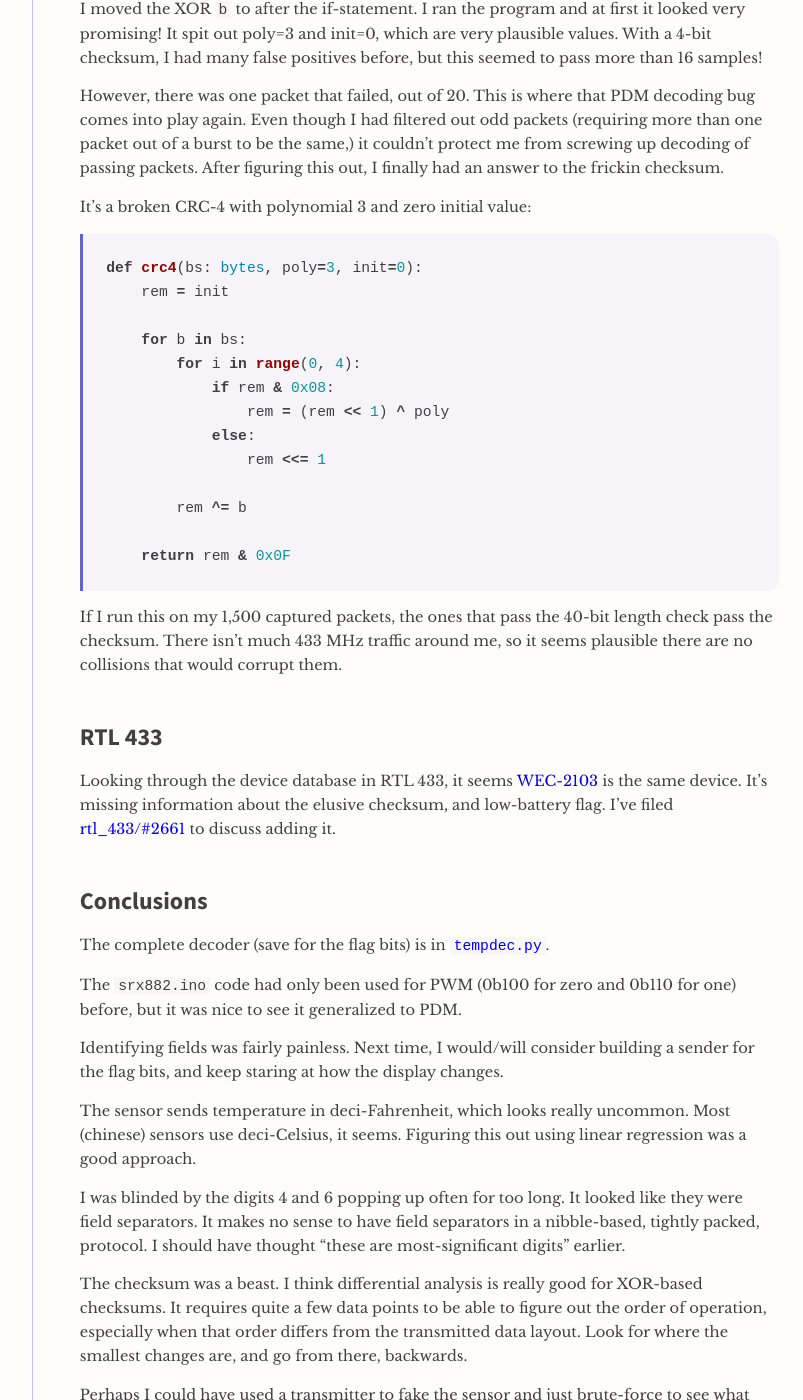
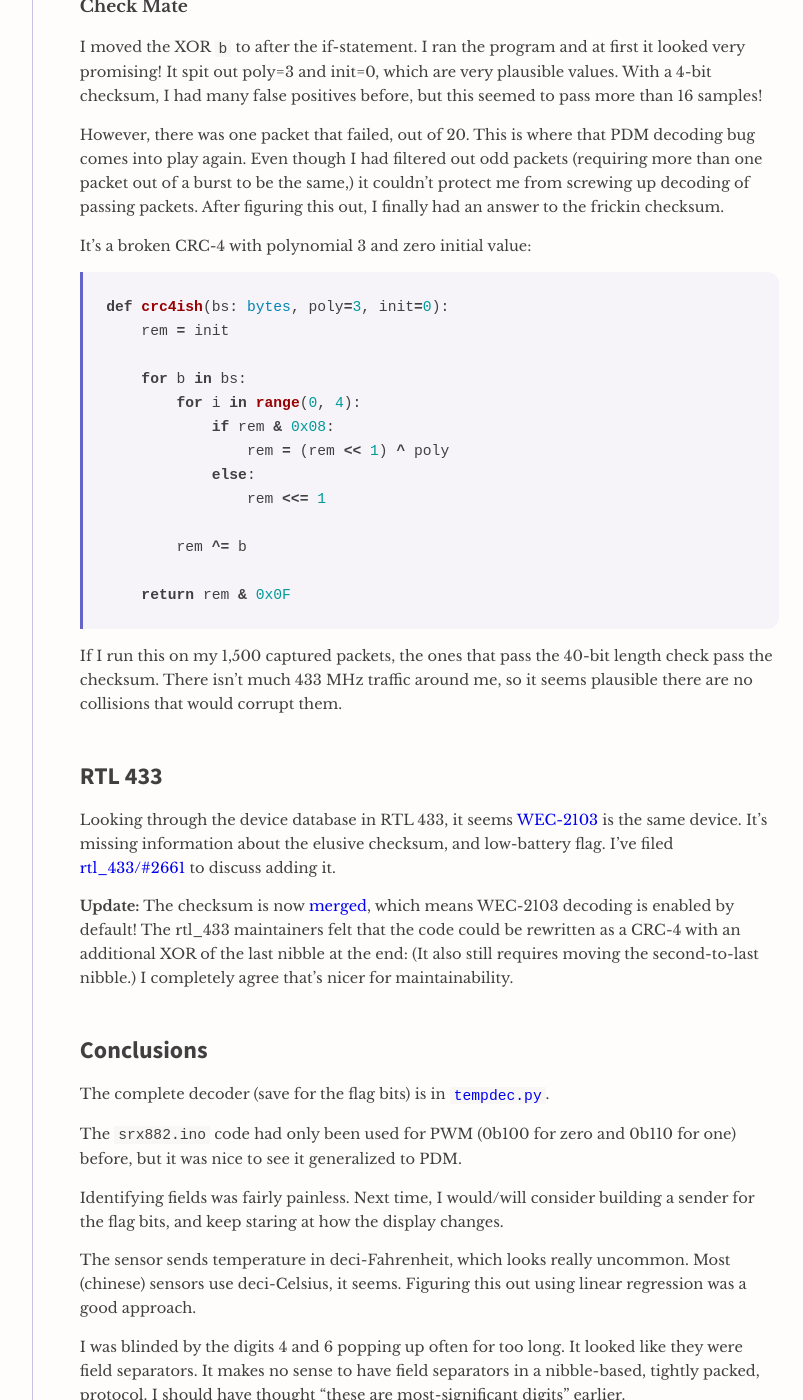
Before and after one commit to tommie/tommie.github.io, a Jekyll site: the page built from _posts/2023-10-06-reverse-engineering-checksum.md, in a window 1280 px wide and 1400 px high, scrolled down 9894 px. Shown: the whole window, without its empty margins (211-1014 px from the left). Built offline with Jekyll 4.4.1, drawn with Linux system fonts in a browser that asks for light colours; some of the changed text lies outside the part shown.

Commit message:
Adds update on rtl_433#2662 merging.

````diff
--- a/_posts/2023-10-06-reverse-engineering-checksum.md
+++ b/_posts/2023-10-06-reverse-engineering-checksum.md
@@ -2,6 +2,9 @@
 title: Reverse Engineering an RF Sensor Protocol Checksum
 keywords: [reverse engineering, checksum, crc, lfsr, protocol, packet, signal]
 ---
+
+**Update:** [rtl_433](https://github.com/merbanan/rtl_433/issues/2661) has merged the patch.
+See the [updated discussion](#rtl_433) below.
 
 Our landlord has the same garage door opener as us, but only has one remote.
 He's starting to be worried this failing will cause DoS.
@@ -421,7 +424,7 @@ After figuring this out, I finally had an answer to the frickin checksum.
 It's a broken CRC-4 with polynomial 3 and zero initial value:
 
 ```python
-def crc4(bs: bytes, poly=3, init=0):
+def crc4ish(bs: bytes, poly=3, init=0):
     rem = init
 
     for b in bs:
@@ -439,11 +442,16 @@ def crc4(bs: bytes, poly=3, init=0):
 If I run this on my 1,500 captured packets, the ones that pass the 40-bit length check pass the checksum.
 There isn't much 433 MHz traffic around me, so it seems plausible there are no collisions that would corrupt them.
 
-## RTL 433
+## RTL 433 {#rtl_433}
 
 Looking through the device database in RTL 433, it seems [WEC-2103](https://github.com/merbanan/rtl_433/blob/master/src/devices/wec2103.c) is the same device.
 It's missing information about the elusive checksum, and low-battery flag.
 I've filed [rtl_433/#2661](https://github.com/merbanan/rtl_433/issues/2661) to discuss adding it.
+
+**Update:** The checksum is now [merged](https://github.com/merbanan/rtl_433/pull/2662), which means WEC-2103 decoding is enabled by default!
+The rtl_433 maintainers felt that the code could be rewritten as a CRC-4 with an additional XOR of the last nibble at the end:
+(It also still requires moving the second-to-last nibble.)
+I completely agree that's nicer for maintainability.
 
 ## Conclusions
 
````
